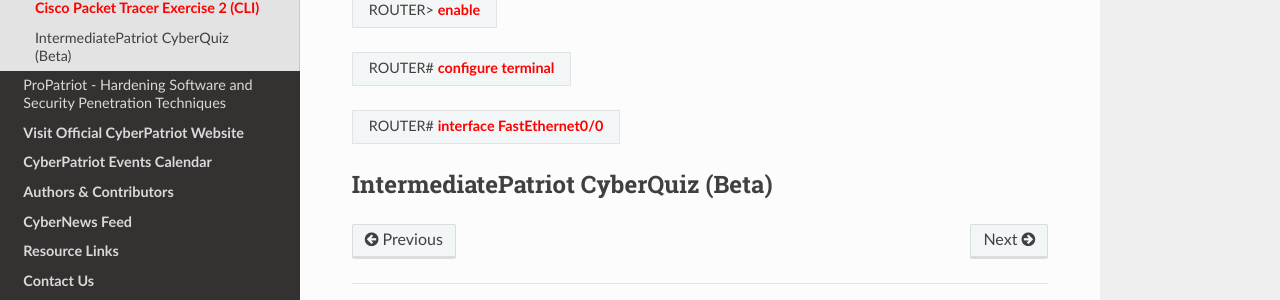
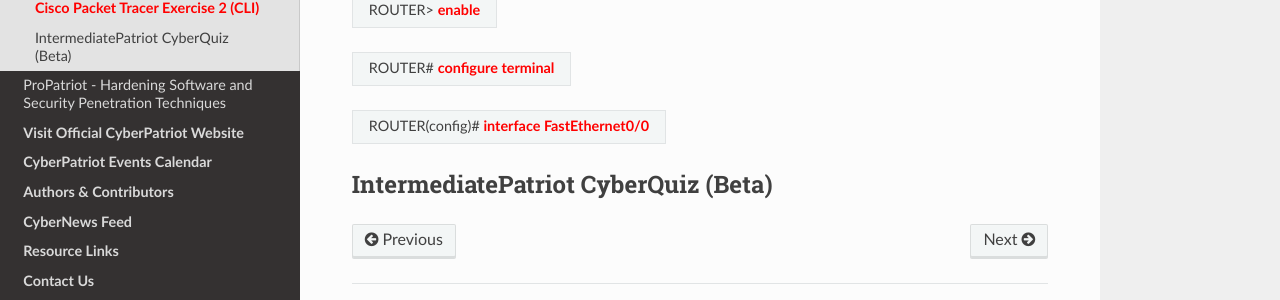
Before and after one commit to natt96z/cybersac, a Sphinx documentation site: the page built from docs/source/MediumCybersac.rst, in a window 1280 px wide and 900 px high, scrolled down 21898 px. Shown: the part 512-812 px from the top of the window. Built offline with Sphinx 7.4.7 and the Read the Docs theme 2.0.0, drawn with Linux system fonts in a browser that asks for light colours; a script that is not in the unit is left out.

Commit message:
Update MediumCybersac.rst

```diff
--- a/docs/source/MediumCybersac.rst
+++ b/docs/source/MediumCybersac.rst
@@ -521,7 +521,7 @@
 +-------------------------------------------------------------------------------------+-----------------------------+
 
 +-------------------------------------------------------------------------------------+-----------------------------+
-| ROUTER# :red:`interface FastEthernet0/0`                                                                          |
+| ROUTER(config)# :red:`interface FastEthernet0/0`                                                                  |
 |                                                                                                                   |
 +-------------------------------------------------------------------------------------+-----------------------------+
 
```
